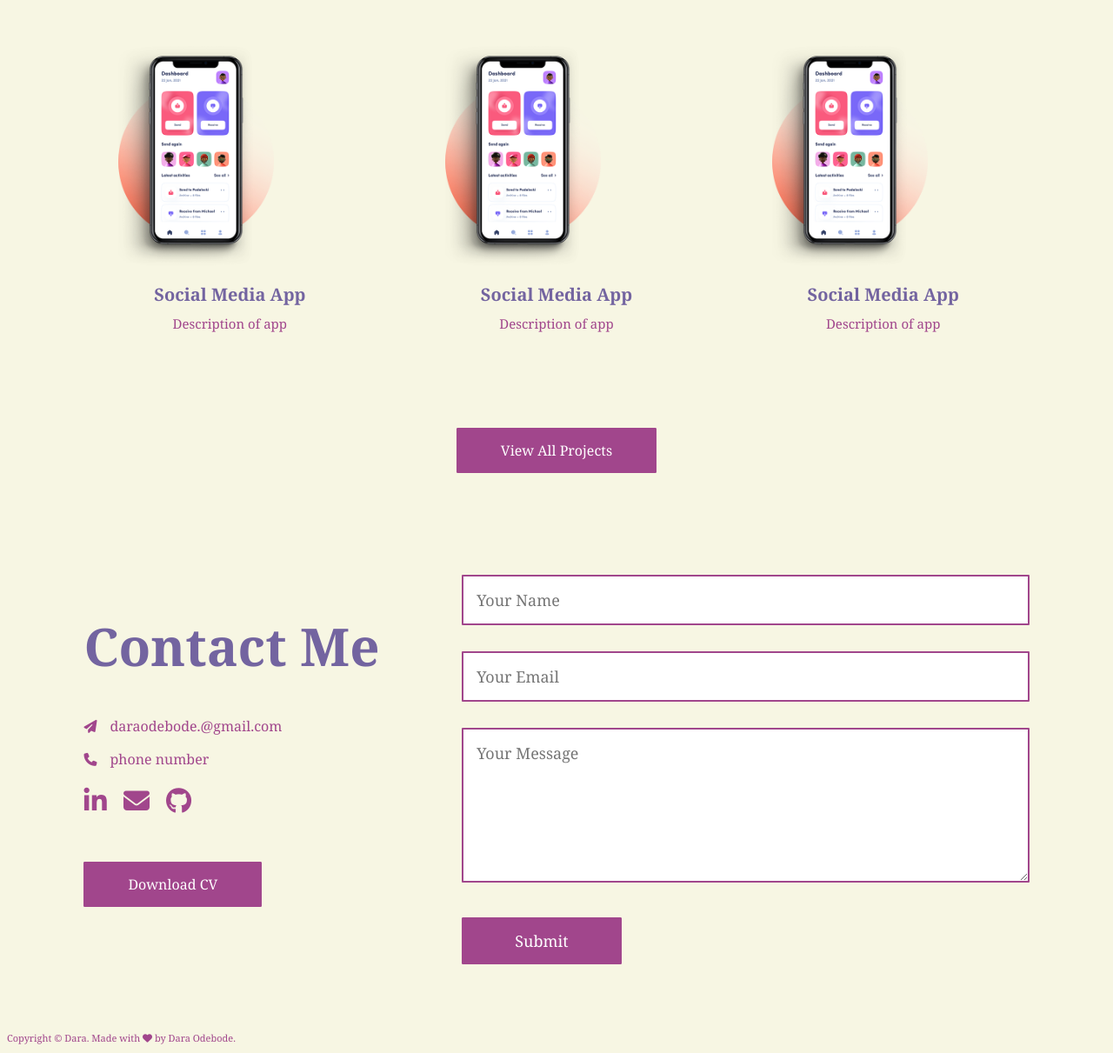
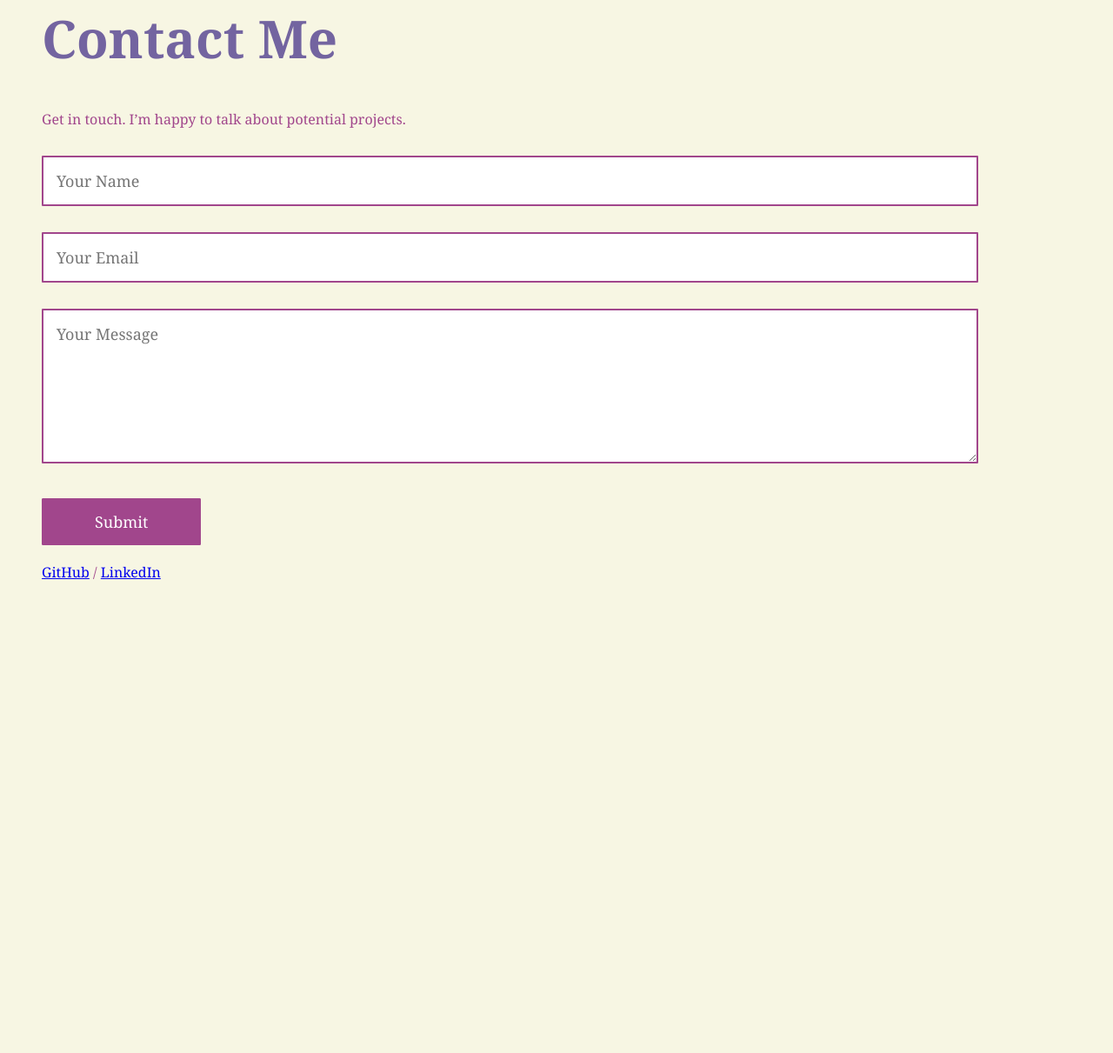
Before and after one commit to dara-odebode/Portfolio, a plain HTML site: page index.html in a window 1280 px wide. Shown: the part 1589-2800 px from the top of the page at 87% size. After the commit the page ends 2298 px from the top, so only its background shows below. Drawn offline with Linux system fonts and the light colour scheme.

Commit message:
made seperate page for projects

```diff
--- a/index.html
+++ b/index.html
@@ -16,7 +16,7 @@
               <ul>
                   <li><a href="#header">Home</a></li>
                   <li><a href="#about">About Me</a></li>
-                  <li><a href="#projects">Projects</a></li>
+                  <li><a href="projects.html">Projects</a></li>
                   <li><a href="#contact">Contact</a></li>
               </ul>
               <div class="nav-icons">
@@ -68,57 +68,15 @@
       </div>
     </div>
 </div>
-  <!---projects section----->
 
-  <div id="projects">
-    <div class="container">
-      <h1 class="sub-title">Projects</h1>
-      <div class="projects-list">
-        <a href="#" class="project-link">
-          <div class="project">
-            <img src="images/1.png" alt="Social Media App">
-            <h3>Social Media App</h3>
-            <p class="project-desc">Description of app</p>
-          </div>
-        </a>
-        <a href="#" class="project-link">
-          <div class="project">
-            <img src="images/1.png" alt="Social Media App">
-            <h3>Social Media App</h3>
-            <p class="project-desc">Description of app</p>
-          </div>
-        </a>
-        <a href="#" class="project-link">
-          <div class="project">
-            <img src="images/1.png" alt="Social Media App">
-            <h3>Social Media App</h3>
-            <p class="project-desc">Description of app</p>
-          </div>
-        </a>
-      </div>
-      <a href="#" class="btn">View All Projects</a>
-    </div>
-  </div>
-
-  <!---contact section----->
 <div id="contact">
   <div class="container">
+    <h1 class="sub-title">Contact Me</h1>
+    <p> Get in touch. I’m happy to talk about potential projects.</p>
     <div class="row">
-      <div class ="contact-left">
-          <h1 class="sub-title">Contact Me</h1>
-          <p><i class="fa-solid fa-paper-plane"></i>daraodebode.@gmail.com</p>
-          <p><i class="fa-solid fa-phone"></i>phone number</p>
-          <div class="social-icons">
-        <a href=""><i class="fa-brands fa-linkedin-in"></i></a>
-        <a href=""><i class="fa-solid fa-envelope"></i></a>
-        <a href=""><i class="fa-brands fa-github"></i></i></a>
-          </div>
-          <!---put cv in images folder--->
-          <!---when ading cv: below becomes: <a href="images/my-cv.pdf" download class="btn btn2">Download CV</a>--->
-          <a href="" class="btn btn2">Download CV</a>
+      <div class="contact-left">
 
-      </div>
-      <div class ="contact-right">
+      <div class="contact-right">
         <form name="submit-to-google-sheet">
           <input type="text" name="Name" placeholder="Your Name" required>
           <input type="email" name="email" placeholder="Your Email" required>
@@ -126,14 +84,13 @@
           <button type="submit" class="btn btn2">Submit</button>
         </form>
         <span id="msg"></span>
+
+        <div class="contact-links">
+          <a href="#">GitHub</a> / <a href="#">LinkedIn</a>
+        </div>
+      </div>
     </div>
   </div>
-</div>
-
-  <div class="copyright">
-    <p>Copyright &copy; Dara. Made with <i class="fa-solid fa-heart"></i> by Dara Odebode.</p>
-  </div>
-
 </div>
 
 <script>
@@ -172,5 +129,6 @@
   })
 </script>
 
+
 </body>
 </html>
--- a/style.css
+++ b/style.css
@@ -25,6 +25,14 @@ background-position: center;
   padding: 11px 7%;
 }
 
+
+h1 {
+  font-size: 200%;
+  margin-top: 20px;
+  margin-left: 0px;
+  color:  #a1468c;
+}
+
 nav {
   display: flex;
   justify-content: space-between;
@@ -33,14 +41,7 @@ nav {
 }
 
 nav p {
-  font-size: 22px;;
-}
-
-h1 {
-  font-size: 200%;
-  margin-top: 20px;
-  margin-left: 0px;
-  color:  #a1468c;
+  font-size: 22px;
 }
 
 nav ul li{
@@ -109,6 +110,7 @@ nav ul li a:hover::after{
 #about {
   padding: 80px 0;
   color: #a1468c;
+  margin-bottom: 10%;
 }
 
 .row{
@@ -214,12 +216,17 @@ nav ul li a:hover::after{
   overflow: hidden;
   cursor: pointer;
   text-align: center;
+  display: flex;
+  flex-direction: column;
+  align-items: center;
+  margin-top: 30%;
 }
+
 
 .project:hover {
   transform: scale(1.02);
 }
-/* make smaller */
+
 .project img {
   width: 70%;
   border-radius: 10px 10px 0;
@@ -238,15 +245,16 @@ nav ul li a:hover::after{
 
 .project h3 {
   margin: 15px 0 10px;
-  color: #7364A0;
+  color: #a1468c;
   font-size: 20px;
+  font-weight: 1;
 }
 
-.project-desc {
-  font-size: 15px;
+.project h3 {
+  margin: 15px 0 10px;
   color: #a1468c;
-  margin: 0 auto 20px;
-  max-width: 90%;
+  font-size: 20px;
+  font-weight: 1;
 }
 
 .project:hover {
@@ -281,37 +289,16 @@ nav ul li a:hover::after{
 
 /*------contact-----*/
 
-.contact-left {
-  flex-basis: 35%;
+#contact .container {
+  padding: 40px;
 }
 
-.contact-right {
-  flex-basis: 60%;
+.row {
+  display: flex;
+  flex-direction: row;
+  gap: 40px;
 }
 
-.contact-left p {
-  margin-top: 10px;
-}
-.contact-left p i {
-  color: #a1468c;
-  margin-right: 15px;
-  font-size: 15px;
-}
-
-.social-icons a{
-  text-decoration: none;
-  font-size: 30px;
-  margin-right: 15px;
-  color: #a1468c;
-  display: inline-block;
-  transition: transform 0.5s;
-}
-
-.social-icons a:hover {
-  color: #a1468c;
-  transform: translateY(-5px);
-  transition: .5s;
-}
 
 .btn.btn2 {
 display: inline-block;
@@ -341,19 +328,6 @@ form .btn2{
   margin-top: 20px;
   cursor: pointer;
 }
-
-.copyright {
-  width: 100%;
-  text-align: left;
-  padding: 15px 0;
-  font-weight: 300;
-  font-size: 11px;
-  margin-bottom: 0%;
-  margin-top: 20px;
-}
- .copyright i {
-  color:#a1468c;
- }
 
  /*------for small screens-----*/
 
```
Also changed, not shown: projects.html (added, +48 -0 lines).
